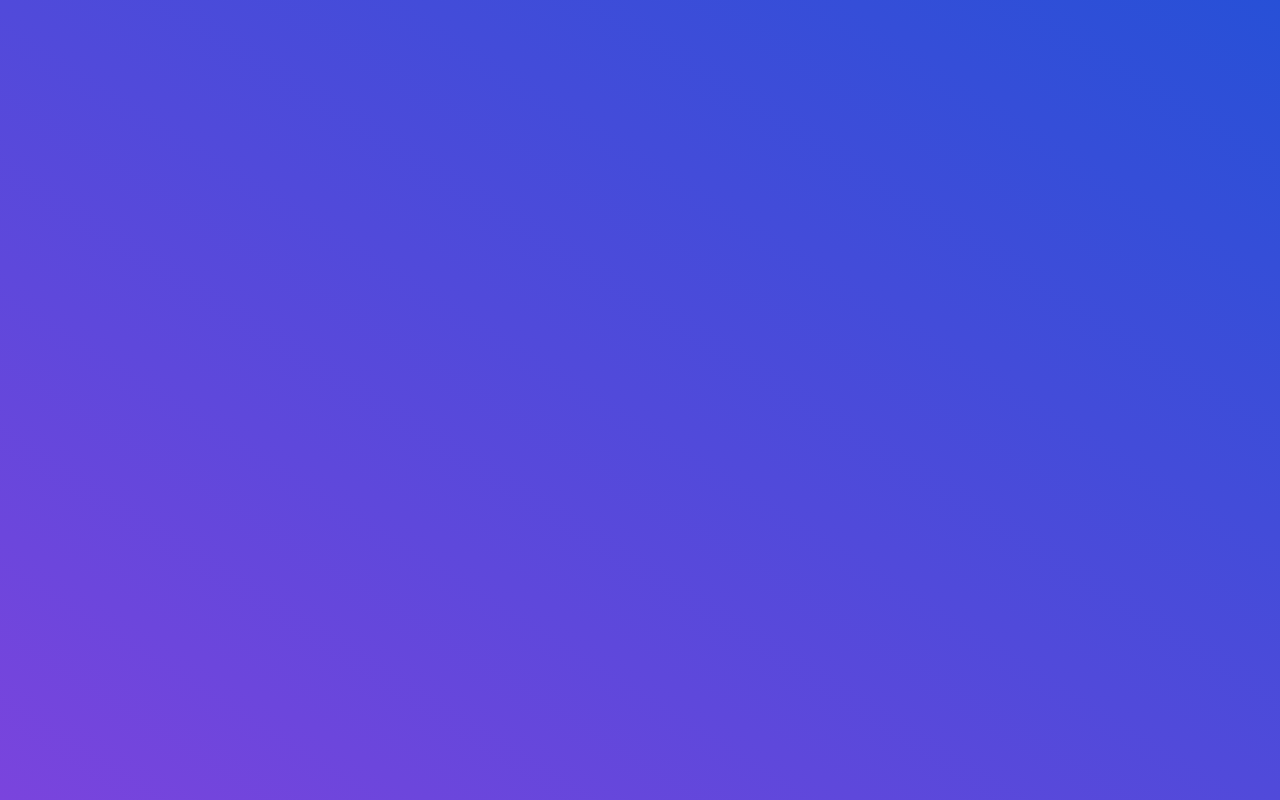
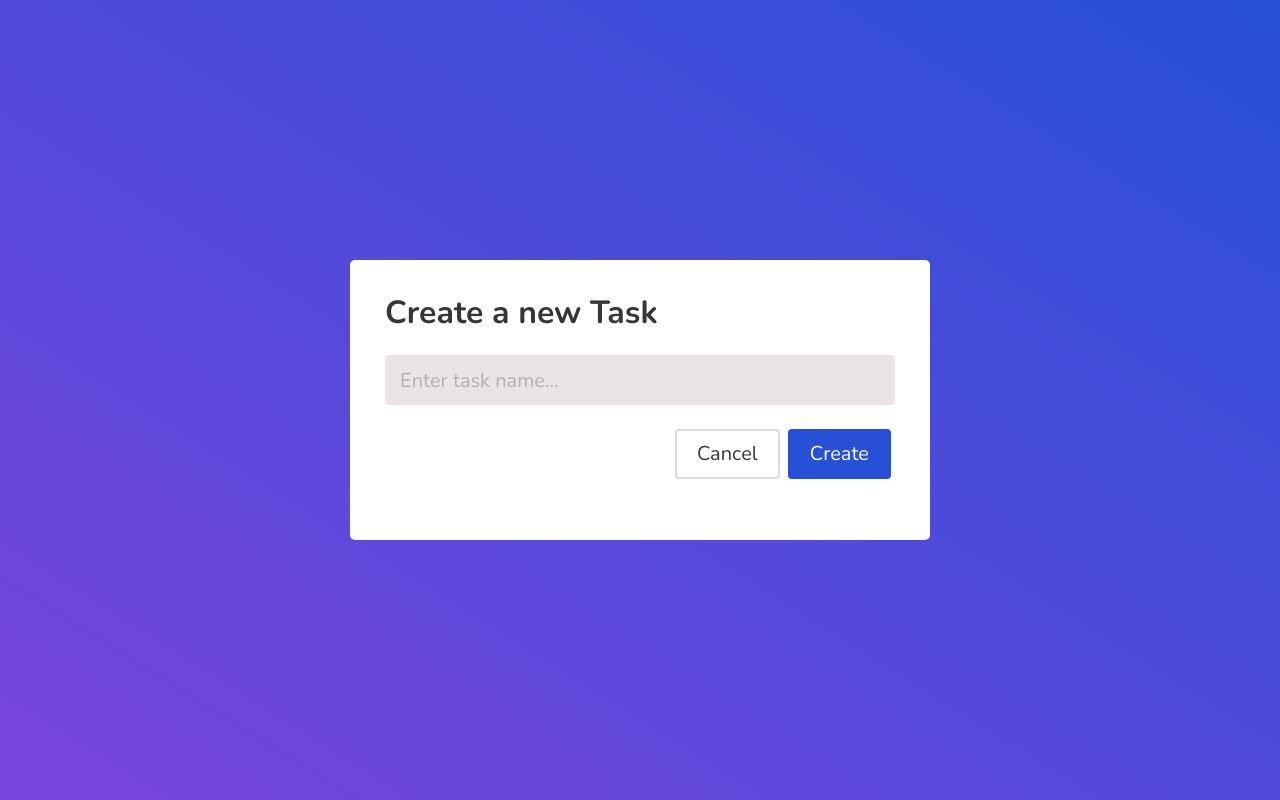
Before and after one commit to Sankalp100/CRUD-MEAN-Stack, an Angular app in the folder TaskManager/frontend/: page /new-task in a window 1280 px wide. Before the commit this address led to /. Built offline with nearby package versions, Linux system fonts and the light colour scheme.

Commit message:
new-task

```diff
--- a/TaskManager/frontend/src/app/app-routing.module.ts
+++ b/TaskManager/frontend/src/app/app-routing.module.ts
@@ -2,10 +2,12 @@
 import { Routes, RouterModule } from '@angular/router';
 import { TaskViewComponent } from './pages/task-view/task-view.component';
 import { NewListComponent } from './pages/new-list/new-list.component';
+import { NewTaskComponent } from './pages/new-task/new-task.component';
 
 const routes: Routes = [
   { path:'', redirectTo: 'lists', pathMatch:'full'},
   { path:'new-list', component: NewListComponent},
+  { path:'new-task', component: NewTaskComponent},
   { path:'lists', component: TaskViewComponent},
   { path:'lists/:listId', component: TaskViewComponent}
 ];
--- a/TaskManager/frontend/src/app/app.module.ts
+++ b/TaskManager/frontend/src/app/app.module.ts
@@ -8,12 +8,14 @@
 import { TaskViewComponent } from './pages/task-view/task-view.component';
 import { HttpClientModule, HTTP_INTERCEPTORS } from '@angular/common/http';
 import { NewListComponent } from './pages/new-list/new-list.component';
+import { NewTaskComponent } from './pages/new-task/new-task.component';
 
 @NgModule({
   declarations: [
     AppComponent,
     TaskViewComponent,
-    NewListComponent
+    NewListComponent,
+    NewTaskComponent
   ],
   imports: [
     BrowserModule,
--- /dev/null
+++ b/TaskManager/frontend/src/app/pages/new-task/new-task.component.html
@@ -0,0 +1,17 @@
+<div class="centered-content">
+  <div class="modal-box">
+    <h1 class="title">
+      Create a new Task
+    </h1>
+
+    <input #taskTitleInput class="input has-background-light is-medium" type="text" placeholder="Enter task name...">
+    <br><br>
+    <div class="buttons is-right">
+      <button class="button is-medium" routerLink="/">Cancel</button>
+      <button class="button is-primary has-text-white is-medium" (click)="createTask(taskTitleInput.value)">Create</button>
+    </div>
+
+
+
+  </div>
+</div>
--- /dev/null
+++ b/TaskManager/frontend/src/app/pages/new-task/new-task.component.ts
@@ -0,0 +1,15 @@
+import { Component, OnInit } from '@angular/core';
+
+@Component({
+  selector: 'app-new-task',
+  templateUrl: './new-task.component.html',
+  styleUrls: ['./new-task.component.scss']
+})
+export class NewTaskComponent implements OnInit {
+
+  constructor() { }
+
+  ngOnInit() {
+  }
+
+}
--- a/TaskManager/frontend/src/main-style.scss
+++ b/TaskManager/frontend/src/main-style.scss
@@ -41,3 +41,12 @@
     width: 100%;
     height: 100%;
 }
+
+.modal-box{
+    min-height: 280px;
+    width: 100%;
+    max-width: 580px;
+    background: white;
+    border-radius: 5px;
+    padding: 35px;
+}
```
Also changed, not shown: TaskManager/frontend/src/app/pages/new-task/new-task.component.scss (added), 1 other file (tests, documents, lock files or other folders).
